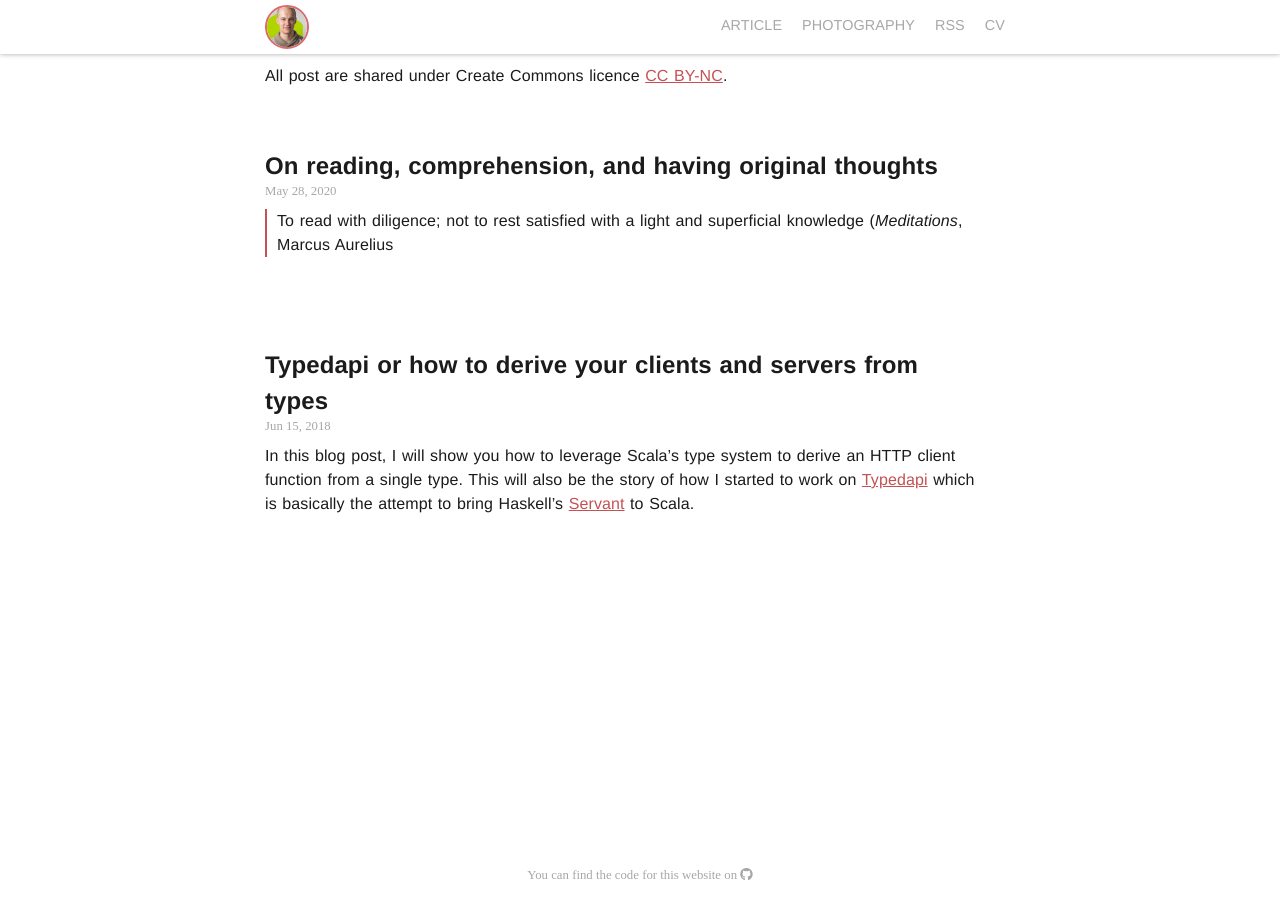
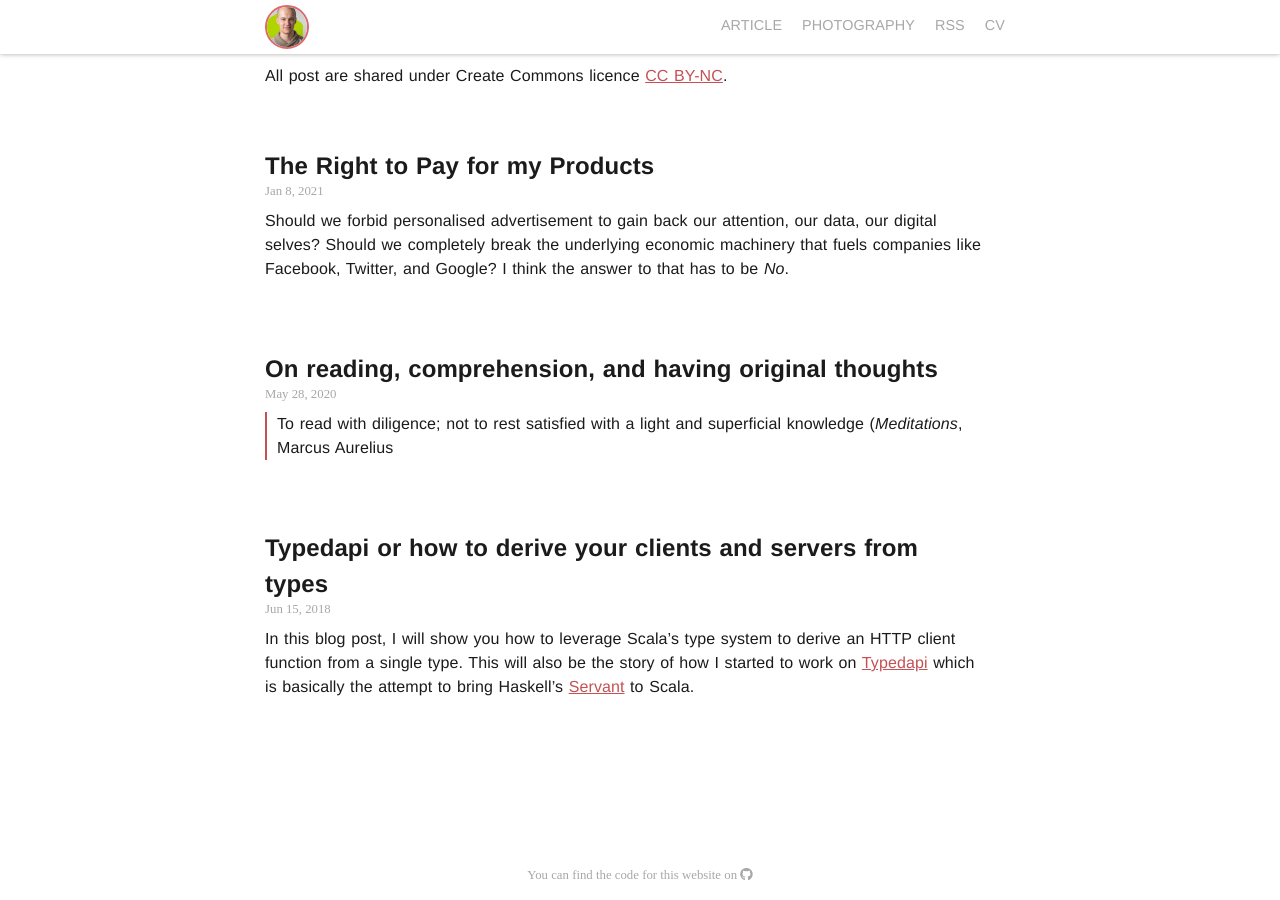
Before and after one commit to pheymann/paulheymann-website, a Jekyll site: the page built from articles.html, in a window 1280 px wide. Built offline with Jekyll 4.4.1, drawn with Linux system fonts in a browser that asks for light colours; nearby versions of some CDN libraries; some of the changed lines change nothing that is shown.

Commit message:
post: The right to pay for my products

```diff
--- /dev/null
+++ b/_posts/2021-01-08-the-right-to-pay-for-my-products.md
@@ -0,0 +1,69 @@
+---
+layout: post
+title: The Right to Pay for my Products
+date:   2021-01-08
+categories: essay
+head_title: The Right to Pay for my Products
+meta_description: The Right to Pay for my Products
+meta_keywords: social media,advertisment,attention,legislation
+---
+
+Should we forbid personalised advertisement to gain back our attention, our data, our digital selves? Should we completely break the underlying economic machinery that fuels companies like Facebook, Twitter, and Google?  I think the answer to that has to be *No*.
+
+Every now and then I have conversations or read comments about the negative impact of these companies on society. Their business model seems to be diametrical opposite to what we as individuals want. We want to stay in contact, find new friends or jobs, find the right answer to our questions. But they require us to hand over our personal life, be as much engaged with their platforms as possible, and to spent every waking minute acting, reacting, and being influenced. At least to me that doesn’t sound like a preferable nor even acceptable deal. But why is it, that we have this relationship? The answer probably is: “So we become more valuable to their actual users”: Other businesses and as it allegedly seems states. They are paying the bills, they are the ones who drive revenue. The more attention we focus on their products, the longer and more often we can be convinced to buy, vote, or behave. The more data is available about each one of us the better this influence is exercised, because it can be personalized.
+
+But a growing tension between users and platforms seems to be an indicator that we don’t want our attention and data captured. We don’t want to be treated like the product and give a few entities the key to our personality. And I agree. But I disagree when it comes to some of the proposed solutions. Making their business model - personalized advertisement - illegal being one of the more prominent ideas. Or complete disallowing them to collect any data, which results in the same outcome. But to me proponents of these ideas disregard the value of the products too easily. Do you want to life without Google Search or the option to stay in contact with a remote friend through Facebook? I believe these products carry a lot of actual value, but we as users have an asymmetric relationship with them. We are not allowed to become the actual, paying customers. We can use their products without paying money, but we pay the price by being the product.
+
+But why is that? Companies like Google and Facebook are brokerage platforms for attention. That is their main business model. Our attention is offered and someone else is buying it. But for some reason we ourselves cannot be that buyer and these companies don’t show any activity in rectifying our relationship. It seems we, as users of these products, have to claim the right to buy back our attention.
+
+But how would such a right look like?
+
+## A Draft: The Right to Pay
+### Executive summary
+* Companies that sell data and attention of their users have to provide these users with an option to buy it back in the form of a payed contract that disallows the sale of personalised data and prohibits the inclusion of it in the data and attention bidding process to third parties. It basically reserves the right that users can buy back their digital profiles before it reaches the market.
+* The contract also *disables notifications and data collection about the user* during the use of the product, but it can be enabled by user consent. Access to the product cannot be denied when no consent is given.
+* Prices for such user contracts and the right to pay for a service is determined by the prices payed on the brokerage platform run by the company. A distinction can be made between different countries and an update needs to be done periodically, e.g. every year.
+
+### The whole story
+Instead of keeping the brokerage side of their business, the core of their business model, closed to a few large buyers it has to be opened up to all their users. They have to provide users with a contract to pay for the services and products they use. At the same time that contract disallows the sale of personalised data and prohibits the inclusion of that person in any attention bidding process. Notifying users and collecting data on them is allowed but disabled by default. A user may still enable it to allow features like personalized recommendation or search to work properly, but it is opt-in. Denial of service when no consent is given is illegal.
+
+That is the basic structure and idea behind a possible legislation that creates a right for us to not be the product. But of course it immediately creates a loophole: Such a contract can be made impractically expensive. Imagine you have to pay 100 USD a month to use Instagram. It is unlikely that anyone will subscribe to such a plan, especially when they can have it virtually for free. But what if that contract doesn’t state a specific price but allows users to bid for his or her own data and attention? Now the price that is being paid correlates to the actual market price of how much my digital me is worth. I can buy myself at market price.
+
+What such a contract looks like in reality is of course unclear. There are many possible ways to construct it. Two potentially interesting ones are the following:
+
+* The technically most complex and involved solution would require each user to actually partake in each auctions on him or her, define maximum bid limits and the like. It also requires a brokerage firm like Facebook to handle a significantly larger amount of participants in its trading system. Before it was a limited number of entities interested in such a purchase. Now the number potentially growths to millions of participants in the case of large social networks like Facebook or Instagram. Or billions if this legislation would be applied in most markets.
+
+* A more practical solution is to calculate average yearly attention and data brokerage revenue generated per user in a specific region like a country. I presume they are producing comparable statistics already to gauge their business development and therefore having these numbers should come at a low cost. The cost for a user contract then is such a number. Let us assume Instagram in 2020 earned 20 USD per user per year in the US on average. In that case the right for a US user to buy back his or her attention and data is 20 USD for the next year 2021.
+
+I personally think that a version of the latter is the way forward. It is simple for both the companies and users to enact, while still being close to the underlying idea of giving the user access to the brokerage system.
+
+So far so good, but looking closely at the concept we should immediately see another problem: The future development of user data and attention prices after the right is implemented has the potential to break companies like Google or Facebook and our access to their products.
+
+### The impact of future data and attention prices on companies’ survival
+Obviously there are three ways where the price can go in the long run: up, down, or nowhere, meaning it stays the same. We actually don’t have to predict what will possibly happen to each and every company. Next to being impossible it isn’t required in the first place. We only have to make sure that no matter where these prices go that:
+
+1. Brokerage companies do not end up in a trap created by such a contract so that they will die out eventually.
+2. User contract prices reach a level which is uneconomical for most individuals and therefore users are forced to accept that their data and attention is sold.
+
+<br/>
+
+#### Prices go up
+There can be many different reasons why that happens. Maybe the increased competition on the bidder side also increases the prices. There is less to buy but more demand. In the end, we don’t have to know the exact reason for the increase. We have to understand what the implications are on brokerage companies and users. For brokers it means increased revenue, because bid prices went up and they get a share of it. Users on the other hand have to pay more because their contracts are directly connected to bid prices. All in all revenues and profits of brokerage companies should develop with the price.
+
+But what happens when the user contract prices reach a level where they become uneconomical. What consequence has that in the long run? People start to cancel their payed accounts with services like Instagram and switch to the user-as-a-product model, which cost them no money. But that means a decreasing number of user contracts, less competition, and probably a going back to the current status quo. At some point the user contract becomes attractive again. We would see a cyclic pattern of price swings coupled with users signing payed contracts and then leaving them again. Potentially a stable prices level would establish itself.
+
+On the other hand, if prices are high based on independent reason the question can be stated: But for how long can that be? To pay significantly more means companies buying data and attention have to spend significantly more. They have to finance it from their revenue. To justify paying more their revenue has to increase, they have to reduce their profits, or run on debt. But as far as I can see it that should not lead to a relative long term price increase for user contract, relative to a user’s income, because it seems like an inflationary process to me.
+
+#### Prices go down
+Again we can have many possible scenarios leading to this price development. The most obvious one is a behaviour we see during the early development of social networks: The value of its user’s data and attention growths with the size of the network. You can reach more people and by sheer size increase the chance to reach more of the right people. But decreasing the pool of possible users you can bid on we reverse the economic machinery behind such social networks. The more people buy their data and attention back the smaller the network seems to buyers and therefore holds less value.
+
+Here, the situation is reversed compared to rising prices. Users experience cheaper and cheaper user contracts, which might even attract more to switch, accelerating the process. On the other hand, for the brokerage company we have to paint a dire picture. Its revenues are declining and so are its profits and because of this right it cannot escape. But I think such companies can counteract such a development by closing down their brokerage business and zeroing down on user payed contracts. In that case this legislation wouldn’t affect them anymore and they are able to negotiate contract prices with their customers as required. And in a situation of a dying brokerage business but flourishing direct user payments I don’t see why that isn’t an acceptable way out.
+
+#### Prices stay the same
+This one is rather uninteresting. If prices stay relatively stable the system itself is stable. Brokerage companies continue to generate revenue from the sale of user data and attention, while a section of users executes their right.
+
+### But what about third party companies and industries that are based on us as data?
+Of course the direct user data and attention brokerage companies like Facebook, Google, and the like are not the only ones making their money from us. There are probably whole industries centred around that concept. That can be secondary brokerage firms that buy data from companies like Facebook and resell it in the same or a repackage form. Or it is the plethora of “influencers” buying reach or social media marketers that run their business on our attention. I think this specific question isn’t one which has a satisfactory economic answer, nor do I think it should be asked in that way. I think the right question is: Do we want these businesses, which run on attention without being a product to the users whose attention they buy? Do we as users actually value them, or are they the side effect of the actual product we want: A social network or a quality search engine?
+
+## Final remarks: Will this right or any version of it solve all the problem we experience with current user attention based industries?
+No. And I believe no single legislation can. It is a many facetted problem which needs solutions on different levels. To be able to get your data and attention back is just one area. Another one is to educate people about the business model of these companies. They have to understand why they are seeing what they are seeing. And there will be many more issues we have to face. How do we handle state actors influencing social networks? Is anonymity of users always the right thing? And many more. But I have the feeling that we have to start somewhere, that we have to make a first step.
--- a/_sass/articles.scss
+++ b/_sass/articles.scss
@@ -2,7 +2,7 @@
 
 .articles {
     .post {
-        margin: 30px 0 30px 0;
+        margin: 30px 0 10px 0;
 
         .title {
             text-decoration: none;
```
